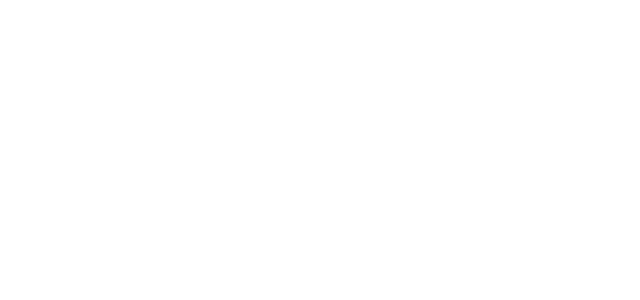
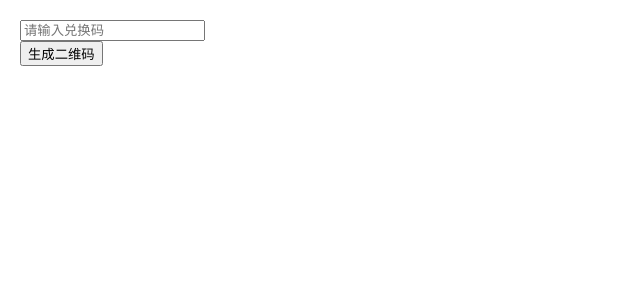
Before and after one commit to liu245933567/Blog, a React (Vite) app: page /blog/qrcode in a window 1280 px wide. Before the commit this address had no page. Shown: the top 300 px of the page, without its empty margins (0-640 px from the left). Built offline with nearby package versions, Linux system fonts and the light colour scheme.

Commit message:
chore: 添加二维码生成页面

```diff
--- a/index.html
+++ b/index.html
@@ -4,7 +4,7 @@
     <meta charset="UTF-8" />
     <link rel="icon" type="image/svg+xml" href="/src/favicon.svg" />
     <meta name="viewport" content="width=device-width, initial-scale=1.0" />
-    <title>我的blog</title>
+    <title>山有扶苏</title>
   </head>
   <body>
     <div id="root"></div>
--- a/src/App.tsx
+++ b/src/App.tsx
@@ -2,14 +2,16 @@
 import zhCN from 'antd/lib/locale/zh_CN';
 import { ConfigProvider } from 'antd';
 import { BrowserRouter, Routes, Route } from 'react-router-dom';
-import { QRcode } from '@/route';
+import { Home, QRcode } from '@/route';
+import '@/style/index.less';
 
 function App() {
   return (
     <ConfigProvider locale={zhCN}>
       <BrowserRouter basename="/blog/">
         <Routes>
-          <Route path="/" element={<QRcode />} />
+          <Route path="/" element={<Home />} />
+          <Route path="/qrcode" element={<QRcode />} />
         </Routes>
       </BrowserRouter>
     </ConfigProvider>
--- /dev/null
+++ b/src/pages/home/index.tsx
@@ -0,0 +1,5 @@
+import React from 'react';
+
+export default function Home() {
+  return <div>Home</div>;
+}
--- /dev/null
+++ b/src/pages/qrcode/index.less
@@ -0,0 +1,7 @@
+@import 'antd/es/style/themes/default';
+
+.qrcode-page {
+  &__images {
+    margin-top: @margin-md;
+  }
+}
--- a/src/pages/qrcode/index.tsx
+++ b/src/pages/qrcode/index.tsx
@@ -1,47 +1,65 @@
 import React from 'react';
 import QRCode from 'qrcode';
-import { Button, Input, Image, Card, Row, Col } from 'antd';
+import { Button, Input, Image, Card, Row, Col, Space } from 'antd';
+import './index.less';
 
+const IMG_WIDTH = 300;
+
+const setMurl = (code: string) =>
+  `http://higo-test.flycua.com/hh/#/codeExchange?code=${code}`;
+
+const setWxUrl = (code: string) => {
+  return `https://open.weixin.qq.com/connect/oauth2/authorize?appid=wxe915baadd0e41b07&redirect_uri=${encodeURIComponent(
+    setMurl(code)
+  )}&response_type=code&scope=snsapi_base&state=1`;
+};
+
+/** 扫码兑换 */
 export default function QRcode() {
   const [imgUrl, setImgUrl] = React.useState<[string, string]>();
-  const [url, setUrl] = React.useState('');
+  const [code, setCode] = React.useState('');
 
   const getUrl = async () => {
-    if (!url) {
+    if (!code) {
       return;
     }
-    const mUrl = await QRCode.toDataURL(url);
-    const wxUrl = await QRCode.toDataURL(url);
+    const mUrl = await QRCode.toDataURL(setMurl(code));
+    const wxUrl = await QRCode.toDataURL(setWxUrl(code));
 
     setImgUrl([mUrl, wxUrl]);
   };
 
   return (
-    <div>
-      <Input.TextArea
-        value={url}
+    <div className="qrcode-page">
+      <Space>
+        <Input
+          placeholder="请输入兑换码"
+          value={code}
           onChange={(event) => {
-          setUrl(event.target.value);
+            setCode(event.target.value);
           }}
         />
         <Button onClick={getUrl}>生成二维码</Button>
+      </Space>
 
+      <div className="qrcode-page__images">
         {imgUrl ? (
           <div>
             <Row gutter={30}>
               <Col span={12}>
                 <Card title="网页二维码">
-                <Image src={imgUrl[0]} />
+                  <Image width={IMG_WIDTH} src={imgUrl[0]} />
                 </Card>
               </Col>
               <Col span={12}>
                 <Card title="微信公众号二维码">
-                <Image src={imgUrl[1]} />
+                  <Image width={IMG_WIDTH} src={imgUrl[1]} />
                 </Card>
               </Col>
             </Row>
           </div>
         ) : null}
       </div>
+    </div>
   );
 }
--- a/src/route/index.ts
+++ b/src/route/index.ts
@@ -1,3 +1,5 @@
-import loadable from '@loadable/component';
+import { loadable } from '@/utils';
+
+export const Home = loadable(() => import('@/pages/home'));
 
 export const QRcode = loadable(() => import('@/pages/qrcode'));
--- /dev/null
+++ b/src/style/index.less
@@ -0,0 +1,3 @@
+#root {
+  padding: 12px;
+}
--- a/src/utils/component.tsx
+++ b/src/utils/component.tsx
@@ -1,3 +1,6 @@
+import loadableRe from '@loadable/component';
+
+export const loadable = loadableRe;
 // import React from 'react';
 // import loadable from '@loadable/component';
 // import { Spin } from 'antd';
```
Also changed, not shown: src/favicon.svg, src/logo.svg (deleted). Lines whose indentation alone changed are shown as unchanged.
